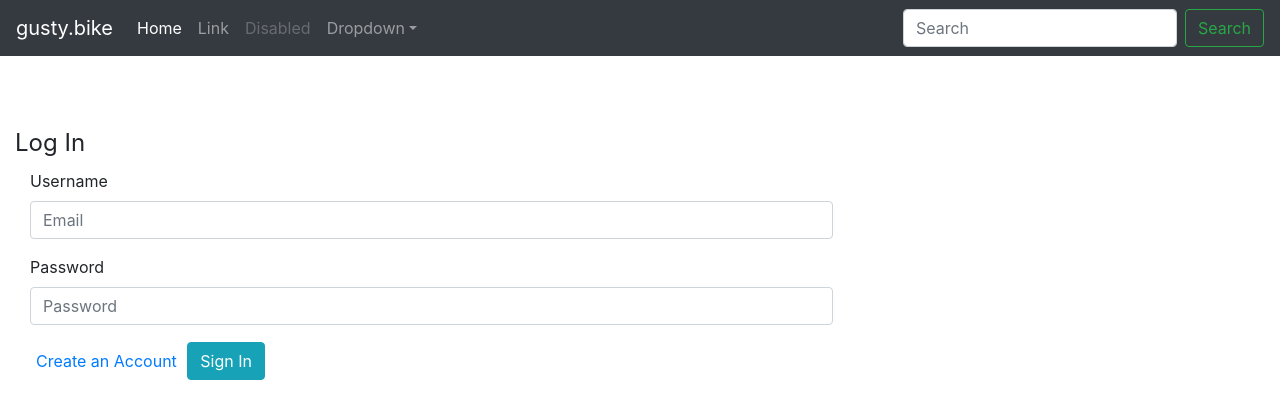
After one commit to m-aneiro/GustyBikeSite, a Flask app: page /login in a window 1280 px wide. The commit adds this page. Shown: the top 419 px of the page. Run offline with Flask 2, Linux system fonts and the light colour scheme; some libraries are stand-ins or nearby versions.

Commit message:
partial commit for login

```diff
--- a/server.py
+++ b/server.py
@@ -2,7 +2,9 @@ import datetime
 import uuid
 
 from flask import Flask, render_template, session, request, url_for, redirect
-#from werkzeug import check_password_hash, generate_password_hash
+#from werkzeug.security import check_password_hash, generate_password_hash
+
+from user import user
 
 app = Flask(__name__)
 app.secret_key = 'F12Zr47j\3yX R~X@H!jmM]Lwf/,?KT'
@@ -13,6 +15,30 @@ def home():
     return render_template('home.html', page_title='gusty.bike')
 
 
+@app.route('/login')
+def login():
+
+    return render_template('login.html', page_title='gusty.bike')
+
+
+@app.route('/authenticate', methods=['GET', 'POST'])
+def authenticate():
+    if request.method == "POST":
+        if not request.form["username"] or not request.form["password"]:
+            return '0'  # response 0 = fail
+
+        name = request.form["username"]
+        pw = request.form["password"]
+
+        if user.check_password(name, pw):
+            #authenticate
+            return '1' # response 1 = success
+        else:
+            return '0' # reponse 0 = fail
+    else:
+        return None # return nothing because the request isnt valid
+
+
 @app.route('/post')
 def post():
     return 'hello'
--- a/templates/home.html
+++ b/templates/home.html
@@ -92,9 +92,7 @@
       <p>&copy; Company 2017-2018</p>
     </footer>
 
-    <!-- Bootstrap core JavaScript
-    ================================================== -->
-    <!-- Placed at the end of the document so the pages load faster -->
+
     <script src="https://code.jquery.com/jquery-3.3.1.slim.min.js" integrity="sha384-q8i/X+965DzO0rT7abK41JStQIAqVgRVzpbzo5smXKp4YfRvH+8abtTE1Pi6jizo" crossorigin="anonymous"></script>
 
     <script src="{{ url_for('static', filename='js/bootstrap.js') }}"></script>
--- /dev/null
+++ b/templates/login.html
@@ -0,0 +1,79 @@
+<!DOCTYPE html>
+<html lang="en">
+    <head>
+        <meta charset="UTF-8">
+        <title>{{page_title}} - Login</title>
+
+        <link rel="stylesheet" href="{{ url_for('static', filename='css/bootstrap.css') }}">
+    </head>
+    <body>
+        <nav class="navbar navbar-expand-md navbar-dark fixed-top bg-dark">
+
+          <a class="navbar-brand" href="#">{{ page_title }}</a>
+
+          <button class="navbar-toggler" type="button" data-toggle="collapse" data-target="#navbarsExampleDefault" aria-controls="navbarsExampleDefault" aria-expanded="false" aria-label="Toggle navigation">
+            <span class="navbar-toggler-icon"></span>
+          </button>
+
+          <div class="collapse navbar-collapse" id="navbarsExampleDefault">
+
+            <ul class="navbar-nav mr-auto">
+              <li class="nav-item active">
+                <a class="nav-link" href="/">Home <span class="sr-only">(current)</span></a>
+              </li>
+              <li class="nav-item">
+                <a class="nav-link" href="#">Link</a>
+              </li>
+              <li class="nav-item">
+                <a class="nav-link disabled" href="#">Disabled</a>
+              </li>
+              <li class="nav-item dropdown">
+                <a class="nav-link dropdown-toggle" href="http://example.com" id="dropdown01" data-toggle="dropdown" aria-haspopup="true" aria-expanded="false">Dropdown</a>
+                <div class="dropdown-menu" aria-labelledby="dropdown01">
+                  <a class="dropdown-item" href="#">Action</a>
+                  <a class="dropdown-item" href="#">Another action</a>
+                  <a class="dropdown-item" href="#">Something else here</a>
+                </div>
+              </li>
+            </ul>
+
+            <form class="form-inline my-2 my-lg-0">
+              <input class="form-control mr-sm-2" type="text" placeholder="Search" aria-label="Search">
+              <button class="btn btn-outline-success my-2 my-sm-0" type="submit">Search</button>
+            </form>
+          </div>
+        </nav>
+
+        <div class="container-fluid">
+            <div class="well" id="login-form" style="margin-top:10%">
+                <form class="form-horizontal" id="login-layout">
+                    <legend>Log In</legend>
+                    <div class="form-group">
+                        <label for="loginUsername" class="col-lg-3 control-label">Username</label>
+                        <div class="col-lg-8">
+                            <input type="text" class="form-control" id="loginUsername" placeholder="Email">
+                        </div>
+                    </div>
+                    <div class="form-group">
+                        <label for="loginPassword" class="col-lg-3 control-label">Password</label>
+                        <div class="col-lg-8">
+                            <input type="password" class="form-control" id="loginPassword" placeholder="Password">
+                        </div>
+                    </div>
+                    <div class="col-lg-2"></div>
+                    <div class="col-lg-10">
+                        <button type="button" class="btn btn-link" id="showRegister" style="padding: 0 5px 0 5px;">Create an
+                            Account
+                        </button>
+                        <button type="button" class="btn btn-info" id="completeLogin">Sign In</button>
+                    </div>
+                    <div class="clearfix"></div>
+                </form>
+            </div>
+        </div>
+    </body>
+
+    <script src="https://code.jquery.com/jquery-3.3.1.slim.min.js" integrity="sha384-q8i/X+965DzO0rT7abK41JStQIAqVgRVzpbzo5smXKp4YfRvH+8abtTE1Pi6jizo" crossorigin="anonymous"></script>
+
+    <script src="{{ url_for('static', filename='js/bootstrap.js') }}"></script>
+</html>
```
Also changed, not shown: static/js/authentication.js (added, +15 -0 lines), user.py (added, +52 -0 lines).
